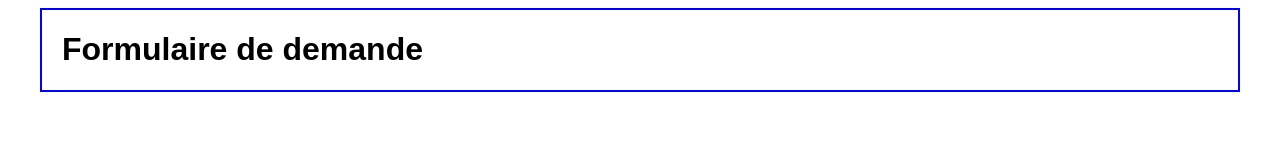
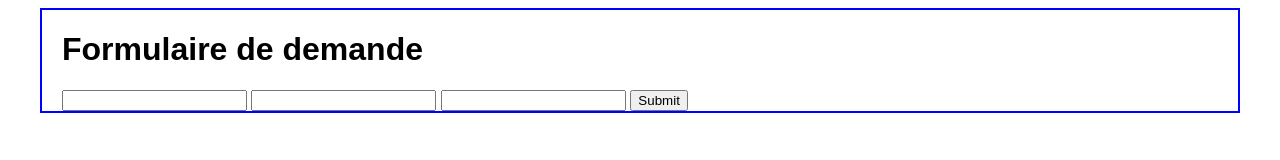
Before and after one commit to webdevproformation/demo-git-oct-2022, a plain HTML site: page index.html in a window 1280 px wide. Drawn offline with Linux system fonts and the light colour scheme.

Commit message:
ajouter des input

```diff
--- a/index.html
+++ b/index.html
@@ -11,7 +11,10 @@
     <div class="container">
         <h1>Formulaire de demande</h1>
         <form action="">
-
+            <input type="text">
+            <input type="text">
+            <input type="text">
+            <input type="submit">
         </form>
     </div>
 </body>
```
